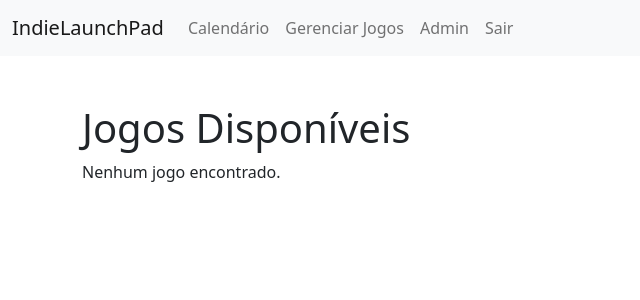
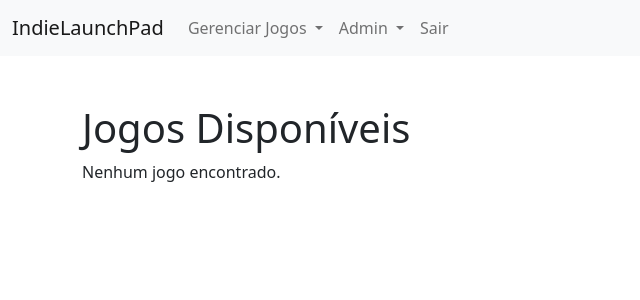
Before and after one commit to FelipeFalk/IndieLaunchPad, a PHP site: page /dashboard.php in a window 1280 px wide. Shown: the top 300 px of the page, without its empty margins (0-640 px from the left). Run offline with PHP 8.4, Linux system fonts and the light colour scheme; the visitor is signed in with stand-in values (Sample User, id 1); data that the repository does not hold is empty.

Commit message:
Ajustes
Ajustes

```diff
--- a/dashboard.php
+++ b/dashboard.php
@@ -16,9 +16,15 @@ if (!empty($_GET['search'])) {
 $result = $conn->query($sql);
 
 // Consulta para buscar os jogos
-$sql_jogos = "SELECT * FROM jogos ORDER BY id_jogo DESC";
+$sql_jogos = 'SELECT id_jogo,
+    descricao_jogo,
+    links_jogo,
+    data_lancamento_jogo,
+    nome_jogo,
+    qntd_votos_up_jogo,
+    qntd_votos_down_jogo,
+    usuarios_id_usuario FROM jogos ORDER BY data_lancamento_jogo DESC LIMIT 50';
 $result_jogos = $conn->query($sql_jogos);
-
 ?>
 
 <!DOCTYPE html>
@@ -28,7 +34,8 @@ $result_jogos = $conn->query($sql_jogos);
     <meta charset="UTF-8">
     <meta name="viewport" content="width=device-width, initial-scale=1.0">
 
-    <link href="css/bootstrap.min.css" rel="stylesheet">
+    <link href="./css/bootstrap.min.css" rel="stylesheet">
+    <script src="./js/bootstrap.js"></script>
 
     <title>IndieLaunchPad</title>
     <style>
@@ -66,6 +73,10 @@ $result_jogos = $conn->query($sql_jogos);
         .card .details {
             padding: 20px;
         }
+
+        .dropdown:hover .dropdown-menu {
+            display: block;
+        }
     </style>
 </head>
 
@@ -78,17 +89,34 @@ $result_jogos = $conn->query($sql_jogos);
                 <span class="navbar-toggler-icon"></span>
             </button>
             <div class="collapse navbar-collapse" id="navbarNavAltMarkup">
-                <div class="navbar-nav">
-                    <a class="nav-link" href="?page=calendario">Calendário</a>
-                    <a class="nav-link" href="?page=gerenciarJogo">Gerenciar Jogos</a>
-                    <a class="nav-link" href="?page=admin">Admin</a>
-                    <a class="nav-link" href="logout.php">Sair</a>
-                </div>
+                <ul class="navbar-nav">
+                    <li class="nav-item dropdown">
+                        <a class="nav-link dropdown-toggle" href="#" id="manageGamesDropdown" role="button"
+                            data-toggle="dropdown" aria-haspopup="true" aria-expanded="false">
+                            Gerenciar Jogos
+                        </a>
+                        <div class="dropdown-menu" aria-labelledby="manageGamesDropdown">
+                            <a class="dropdown-item" href="?page=cadastrarJogo">Novo Jogo</a>
+                            <a class="dropdown-item" href="?page=listarJogos">Editar Jogo</a>
+                        </div>
+                    </li>
+                    <li class="nav-item dropdown">
+                        <a class="nav-link dropdown-toggle" href="#" id="adminDropdown" role="button"
+                            data-toggle="dropdown" aria-haspopup="true" aria-expanded="false">
+                            Admin
+                        </a>
+                        <div class="dropdown-menu" aria-labelledby="adminDropdown">
+                            <a class="dropdown-item" href="?page=signin">Cadastrar Usuário</a>
+                            <a class="dropdown-item" href="?page=listar">Listar Usuários</a>
+                        </div>
+                    </li>
+                    <li class="nav-item">
+                        <a class="nav-link" href="logout.php">Sair</a>
+                    </li>
+                </ul>
             </div>
         </div>
     </nav>
-
-
 
     <div class="container">
         <div class="row">
--- a/listar-jogos.php
+++ b/listar-jogos.php
@@ -18,10 +18,12 @@
         print "<th>Nome</th>";
         print "<th>Descrição</th>";
         print "<th>Data de Lançamento</th>";
+        print "<th></th>";
         print "<tr>";
         while($row = $res->fetch_object()){
             print "<tr>";
             print "<td>".$row->id_jogo."</td>";
+            print "<td>".$row->nome_jogo."</td>";
             print "<td>".$row->descricao_jogo."</td>";
             print "<td>".$row->data_lancamento_jogo."</td>";
             print "<td>
```
Also changed, not shown: img/13_imagem.jpg (added), img/14_imagem.jpg (added), img/15_imagem.jpg (added), img/16_imagem.jpg (added), img/17_imagem.jpg (added), img/8_imagem.jpg (added).
